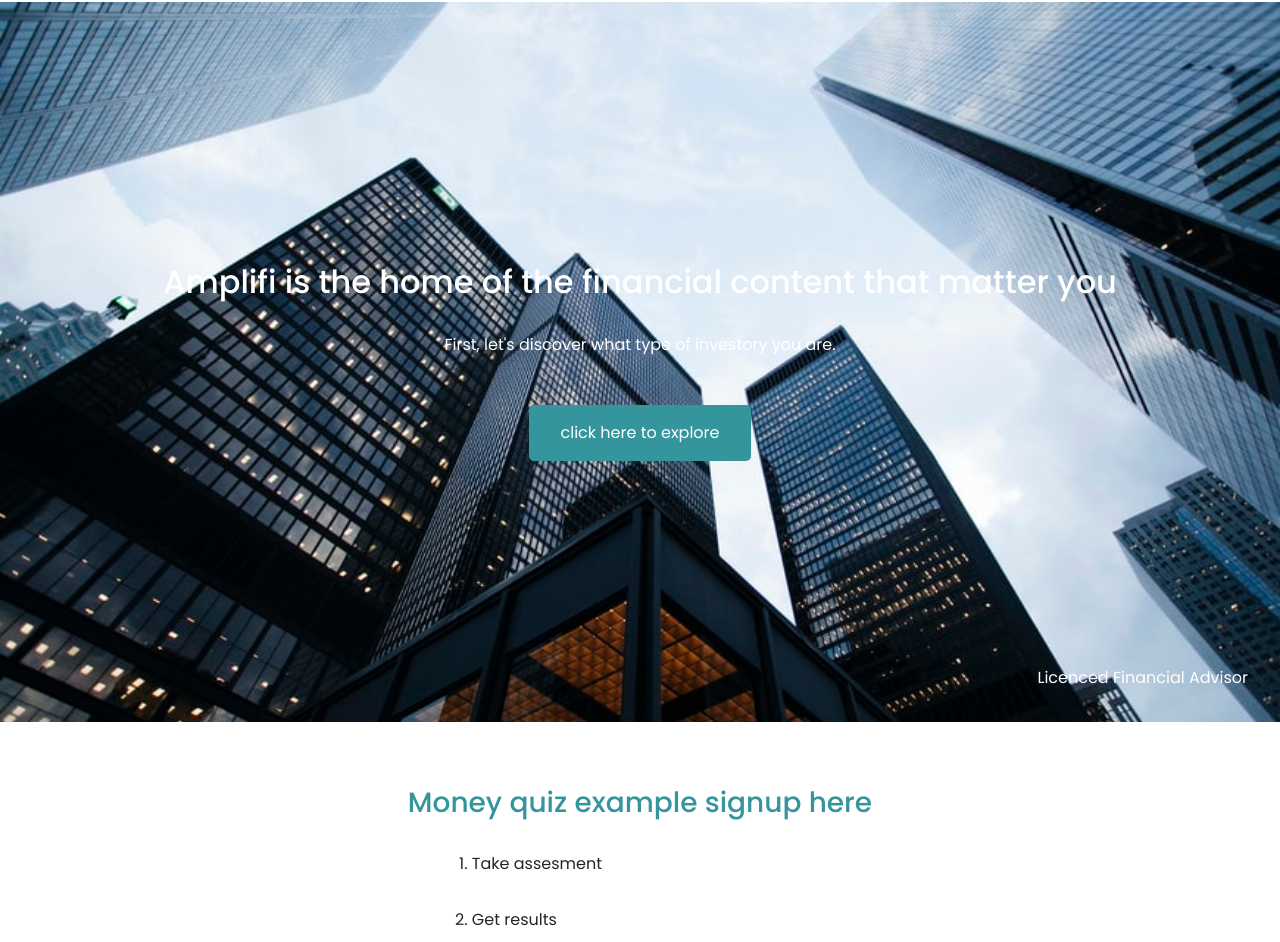
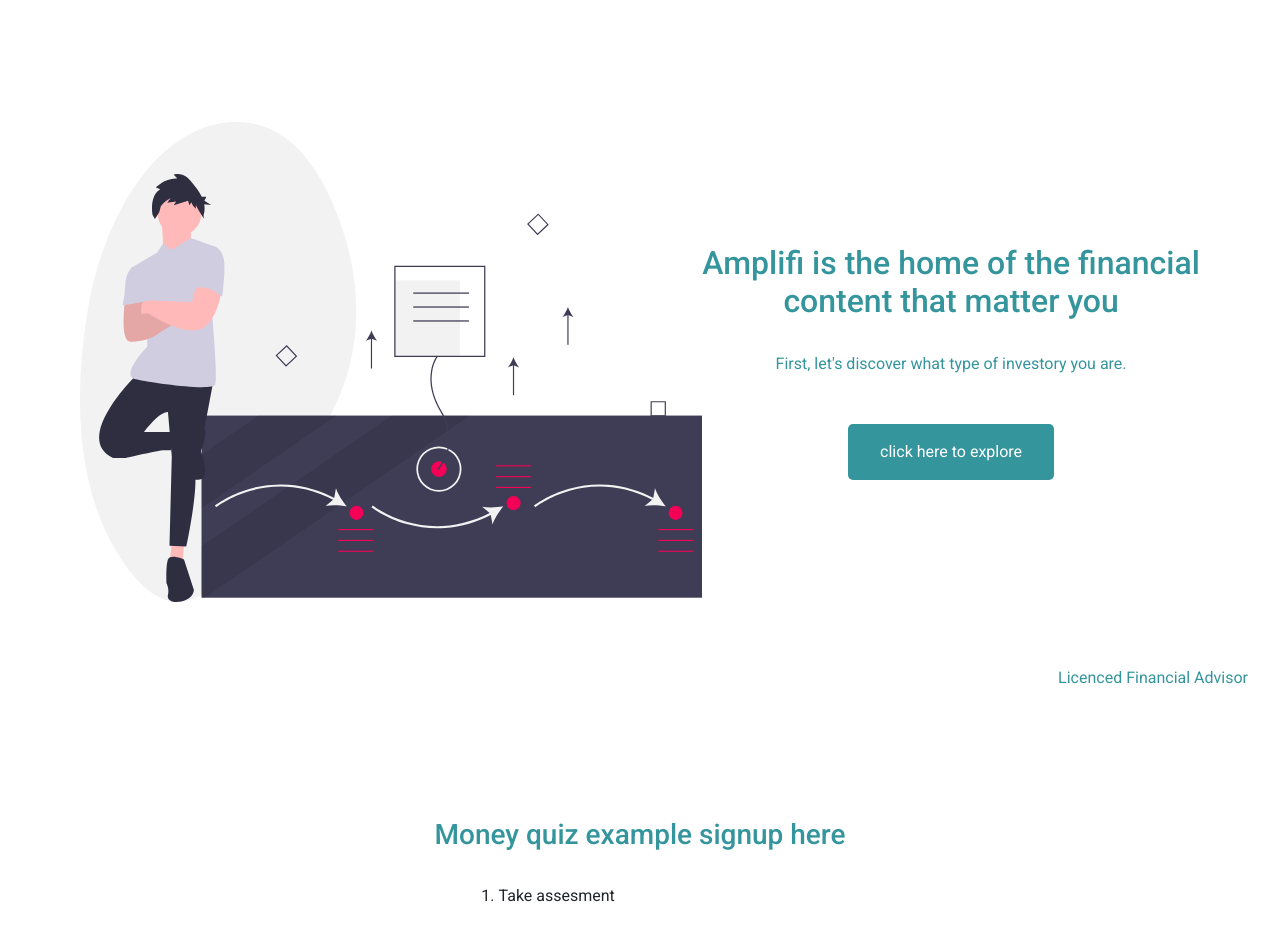
Before and after one commit to MashoAdo/amplifi-proposal-website, a website: page index.html in a window 1280 px wide. Shown: the part 78-1020 px from the top of the page. Drawn offline with nearby package versions, Linux system fonts and the light colour scheme.

Commit message:
change home background to svg

```diff
--- a/index.html
+++ b/index.html
@@ -54,7 +54,9 @@
         </nav>
     </header>
     <div class="home-page">
-        <!-- <img src="./homeBG.jpg" alt=""> -->
+        <div class="home-svg">
+            <img src="./home2.svg" alt="">
+        </div>
         <div class="home-content">
             <h2>Amplifi is the home of the financial content that matter you</h2>
             <p>First, let's discover what type of investory you are.</p>
--- a/styles/styles.scss
+++ b/styles/styles.scss
@@ -1,5 +1,6 @@
 // import poppins fonts
-@import url("https://fonts.googleapis.com/css2?family=Poppins:wght@300;400;500;700&display=swap");
+@import url("https://fonts.googleapis.com/css2?family=Roboto:wght@300;400;500;700&display=swap");
+
 html {
 	scroll-behavior: smooth;
 }
@@ -55,7 +56,7 @@
 .logo {
 	font-size: 2rem;
 	font-weight: map-get($font-weights, "semi-bold");
-	font-family: "Poppins", sans-serif;
+	font-family: "Roboto", sans-serif;
 }
 
 //===================menu==================
@@ -68,6 +69,10 @@
 		left: 0;
 		width: 100%;
 		height: 100vh;
+	}
+
+	.home-footer-right {
+		margin-top: 2rem;
 	}
 }
 .nav-menu {
@@ -82,7 +87,7 @@
 	color: #ffffff;
 	font-size: 2rem;
 	font-weight: map-get($font-weights, "semi-bold");
-	font-family: "Poppins", sans-serif;
+	font-family: "Roboto", sans-serif;
 }
 .close-menu {
 	font-size: 2rem;
@@ -98,7 +103,7 @@
 		margin-bottom: 3rem;
 		color: #ffffff;
 		font-size: 1.2rem;
-		font-family: "Poppins", sans-serif;
+		font-family: "Roboto", sans-serif;
 		text-decoration: none;
 	}
 }
@@ -107,30 +112,29 @@
 
 .home-page {
 	height: 90vh;
-	background-image: url(../homeBG.jpg);
-	background-repeat: no-repeat;
-	background-size: cover;
+	color: $Light-blue;
 	@include flexDirection(column, center);
-	color: #ffffff;
 	text-align: center;
 	padding: 0 2rem;
 	position: relative;
-	font-family: "Poppins", sans-serif;
-
+	font-family: "Roboto", sans-serif;
 	h2 {
 		margin-bottom: 2rem;
 	}
 	p {
-		color: #ffffff;
+		color: $Light-blue;
 		margin-bottom: 3rem;
 	}
 }
+.home-svg {
+	overflow: hidden;
+	img {
+		width: 100%;
+		height: 100%;
+	}
+}
 
-.home-footer-right {
-	position: absolute;
-	bottom: 2rem;
-	right: 2rem;
-}
+//
 
 .explore-button {
 	border: none;
@@ -149,8 +153,8 @@
 // how it works
 .howItWorks {
 	@include flexDirection(column, center);
-	padding: 4rem 2rem;
-	font-family: "Poppins", sans-serif;
+	padding: 6rem 2rem;
+	font-family: "Roboto", sans-serif;
 
 	ol {
 		li {
@@ -162,7 +166,7 @@
 .h3Heading {
 	color: $Light-blue;
 	text-align: center;
-	font-family: "Poppins", sans-serif;
+	font-family: "Roboto", sans-serif;
 }
 
 // frequently asked questions
@@ -180,13 +184,13 @@
 	border-bottom: 2px solid #ebebeb;
 	padding-bottom: 1rem;
 	cursor: pointer;
-	font-family: "Poppins", sans-serif;
+	font-family: "Roboto", sans-serif;
 }
 
 // Testiomonials
 .carousel-item {
 	padding: 2rem;
-	font-family: "Poppins", sans-serif;
+	font-family: "Roboto", sans-serif;
 	background-color: hsl(180, 75%, 97%);
 }
 .carousel-button {
@@ -230,7 +234,7 @@
 }
 .personalities {
 	padding: 2rem;
-	font-family: "Poppins", sans-serif;
+	font-family: "Roboto", sans-serif;
 	text-align: center;
 }
 
@@ -274,7 +278,7 @@
 	color: #ffffff;
 	padding: 1rem;
 	text-decoration: none;
-	font-family: "Poppins", sans-serif;
+	font-family: "Roboto", sans-serif;
 
 	&:hover {
 		background: $Light-blue-hover;
@@ -305,6 +309,15 @@
 }
 
 @media screen and (min-width: 768px) {
+	.home-footer-right {
+		position: absolute;
+		bottom: 2rem;
+		right: 2rem;
+	}
+	.home-page {
+		padding: 0 5rem;
+		@include flexDirection(row, center);
+	}
 	nav {
 		@include flexDirection(row, space-between);
 		padding: 0 5rem;
```
Also changed, not shown: home.svg (added), home2.svg (added), styles/styles.css, 2 other files.
